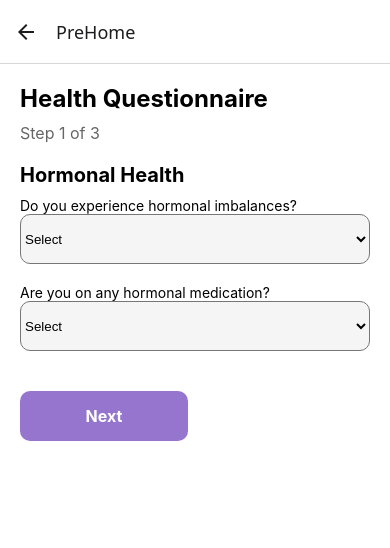
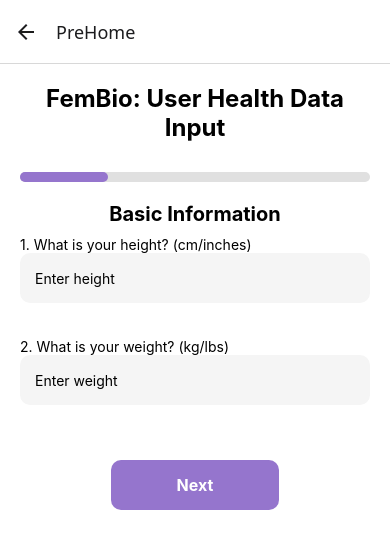
Before and after one commit to Purbasa2003/Wellio_Medi-Connect, a React Native app: screen /PreHome in a window 390 px wide. Shown: the top 548 px of the page. Built offline with nearby package versions, Linux system fonts and the light colour scheme.

Commit message:
Added and modified the questionnaire

```diff
--- a/app/PreHomeScreen.jsx
+++ b/app/PreHomeScreen.jsx
@@ -1,5 +1,5 @@
 import React, { useState } from 'react';
-import { View, Text, TouchableOpacity, StyleSheet, ScrollView } from 'react-native';
+import { View, Text, TouchableOpacity, StyleSheet, ScrollView, TextInput } from 'react-native';
 import { useForm, Controller } from 'react-hook-form';
 import { Picker } from '@react-native-picker/picker';
 
@@ -8,7 +8,7 @@
   const [step, setStep] = useState(1);
 
   const onSubmit = (data) => {
-    console.log('User Health Data:', data);
+    console.log('FemBio: User Health Data:', data);
     // Save data to backend/database
     navigation.navigate('Home'); // Navigate to Home screen after submission
   };
@@ -18,13 +18,54 @@
       case 1:
         return (
           <>
-            <Text style={styles.sectionTitle}>Hormonal Health</Text>
+            <Text style={styles.sectionTitle}>Basic Information</Text>
+
             <Controller
               control={control}
-              name="hormonalImbalance"
+              name="height"
               render={({ field: { onChange, value } }) => (
                 <View style={styles.question}>
-                  <Text>Do you experience hormonal imbalances?</Text>
+                  <Text>1. What is your height? (cm/inches)</Text>
+                  <TextInput
+                    style={styles.input}
+                    placeholder="Enter height"
+                    value={value}
+                    onChangeText={onChange}
+                    keyboardType="numeric"
+                  />
+                </View>
+              )}
+            />
+
+            <Controller
+              control={control}
+              name="weight"
+              render={({ field: { onChange, value } }) => (
+                <View style={styles.question}>
+                  <Text>2. What is your weight? (kg/lbs)</Text>
+                  <TextInput
+                    style={styles.input}
+                    placeholder="Enter weight"
+                    value={value}
+                    onChangeText={onChange}
+                    keyboardType="numeric"
+                  />
+                </View>
+              )}
+            />
+          </>
+        );
+      case 2:
+        return (
+          <>
+            <Text style={styles.sectionTitle}>Menstrual Cycle</Text>
+
+            <Controller
+              control={control}
+              name="hasMenstrualCycle"
+              render={({ field: { onChange, value } }) => (
+                <View style={styles.question}>
+                  <Text>1. Do you currently have a menstrual cycle?</Text>
                   <Picker
                     selectedValue={value}
                     onValueChange={onChange}
@@ -37,12 +78,100 @@
                 </View>
               )}
             />
+
             <Controller
               control={control}
-              name="hormonalMedication"
+              name="lastPeriodDate"
               render={({ field: { onChange, value } }) => (
                 <View style={styles.question}>
-                  <Text>Are you on any hormonal medication?</Text>
+                  <Text>2. When was the start date of your last period?</Text>
+                  <TextInput
+                    style={styles.input}
+                    placeholder="Enter date (YYYY-MM-DD)"
+                    value={value}
+                    onChangeText={onChange}
+                  />
+                </View>
+              )}
+            />
+
+            <Controller
+              control={control}
+              name="periodDuration"
+              render={({ field: { onChange, value } }) => (
+                <View style={styles.question}>
+                  <Text>3. How many days does your period usually last?</Text>
+                  <Picker
+                    selectedValue={value}
+                    onValueChange={onChange}
+                    style={styles.picker}
+                  >
+                    <Picker.Item label="Select" value="" />
+                    {Array.from({ length: 10 }, (_, i) => (
+                      <Picker.Item key={i + 1} label={`${i + 1} days`} value={i + 1} />
+                    ))}
+                  </Picker>
+                </View>
+              )}
+            />
+
+            <Controller
+              control={control}
+              name="periodSymptoms"
+              render={({ field: { onChange, value } }) => (
+                <View style={styles.question}>
+                  <Text>4. What symptoms do you experience during your period?</Text>
+                  <Picker
+                    selectedValue={value}
+                    onValueChange={onChange}
+                    style={styles.picker}
+                  >
+                    <Picker.Item label="Select" value="" />
+                    <Picker.Item label="Cramps" value="Cramps" />
+                    <Picker.Item label="Heavy Bleeding" value="Heavy Bleeding" />
+                    <Picker.Item label="Bloating" value="Bloating" />
+                    <Picker.Item label="Mood Swings" value="Mood Swings" />
+                    <Picker.Item label="Breast Tenderness" value="Breast Tenderness" />
+                    <Picker.Item label="Nausea" value="Nausea" />
+                  </Picker>
+                </View>
+              )}
+            />
+
+            <Controller
+              control={control}
+              name="diagnosedConditions"
+              render={({ field: { onChange, value } }) => (
+                <View style={styles.question}>
+                  <Text>5. Have you ever been diagnosed with:</Text>
+                  <Picker
+                    selectedValue={value}
+                    onValueChange={onChange}
+                    style={styles.picker}
+                  >
+                    <Picker.Item label="Select" value="" />
+                    <Picker.Item label="PCOS" value="PCOS" />
+                    <Picker.Item label="Endometriosis" value="Endometriosis" />
+                    <Picker.Item label="Thyroid Issues" value="Thyroid Issues" />
+                    <Picker.Item label="Hormonal Imbalance" value="Hormonal Imbalance" />
+                    <Picker.Item label="None" value="None" />
+                  </Picker>
+                </View>
+              )}
+            />
+          </>
+        );
+      case 3:
+        return (
+          <>
+            <Text style={styles.sectionTitle}>Pregnancy</Text>
+
+            <Controller
+              control={control}
+              name="tryingToConceive"
+              render={({ field: { onChange, value } }) => (
+                <View style={styles.question}>
+                  <Text>1. Are you actively trying to conceive?</Text>
                   <Picker
                     selectedValue={value}
                     onValueChange={onChange}
@@ -55,38 +184,60 @@
                 </View>
               )}
             />
-          </>
-        );
-      case 2:
-        return (
-          <>
-            <Text style={styles.sectionTitle}>Menstrual Cycle</Text>
+
             <Controller
               control={control}
-              name="cycleLength"
+              name="weeksPregnant"
               render={({ field: { onChange, value } }) => (
                 <View style={styles.question}>
-                  <Text>What is the average length of your menstrual cycle?</Text>
+                  <Text>2. How many weeks along are you?</Text>
                   <Picker
                     selectedValue={value}
                     onValueChange={onChange}
                     style={styles.picker}
                   >
                     <Picker.Item label="Select" value="" />
-                    <Picker.Item label="21-25 days" value="21-25" />
-                    <Picker.Item label="26-30 days" value="26-30" />
-                    <Picker.Item label="31-35 days" value="31-35" />
-                    <Picker.Item label="35+ days" value="35+" />
+                    {Array.from({ length: 40 }, (_, i) => (
+                      <Picker.Item key={i + 1} label={`${i + 1} weeks`} value={i + 1} />
+                    ))}
                   </Picker>
                 </View>
               )}
             />
+
             <Controller
               control={control}
-              name="irregularPeriods"
+              name="pregnancyComplications"
               render={({ field: { onChange, value } }) => (
                 <View style={styles.question}>
-                  <Text>Do you experience irregular periods?</Text>
+                  <Text>3. Have you had any complications in previous pregnancies?</Text>
+                  <Picker
+                    selectedValue={value}
+                    onValueChange={onChange}
+                    style={styles.picker}
+                  >
+                    <Picker.Item label="Select" value="" />
+                    <Picker.Item label="Miscarriage" value="Miscarriage" />
+                    <Picker.Item label="Gestational Diabetes" value="Gestational Diabetes" />
+                    <Picker.Item label="Preeclampsia" value="Preeclampsia" />
+                    <Picker.Item label="None" value="None" />
+                  </Picker>
+                </View>
+              )}
+            />
+          </>
+        );
+      case 4:
+        return (
+          <>
+            <Text style={styles.sectionTitle}>Mental Health</Text>
+
+            <Controller
+              control={control}
+              name="depressionAnxiety"
+              render={({ field: { onChange, value } }) => (
+                <View style={styles.question}>
+                  <Text>1. Have you ever been diagnosed with depression or anxiety?</Text>
                   <Picker
                     selectedValue={value}
                     onValueChange={onChange}
@@ -99,27 +250,42 @@
                 </View>
               )}
             />
-          </>
-        );
-      case 3:
-        return (
-          <>
-            <Text style={styles.sectionTitle}>Fitness Goals</Text>
+
             <Controller
               control={control}
-              name="fitnessGoals"
+              name="moodSwings"
               render={({ field: { onChange, value } }) => (
                 <View style={styles.question}>
-                  <Text>What are your primary fitness goals?</Text>
+                  <Text>2. Do you experience mood swings frequently?</Text>
                   <Picker
                     selectedValue={value}
                     onValueChange={onChange}
                     style={styles.picker}
                   >
                     <Picker.Item label="Select" value="" />
-                    <Picker.Item label="Weight Loss" value="Weight Loss" />
-                    <Picker.Item label="Muscle Gain" value="Muscle Gain" />
-                    <Picker.Item label="General Fitness" value="General Fitness" />
+                    <Picker.Item label="Yes" value="Yes" />
+                    <Picker.Item label="No" value="No" />
+                  </Picker>
+                </View>
+              )}
+            />
+
+            <Controller
+              control={control}
+              name="stressLevel"
+              render={({ field: { onChange, value } }) => (
+                <View style={styles.question}>
+                  <Text>3. How often do you feel overwhelmed or stressed?</Text>
+                  <Picker
+                    selectedValue={value}
+                    onValueChange={onChange}
+                    style={styles.picker}
+                  >
+                    <Picker.Item label="Select" value="" />
+                    <Picker.Item label="Rarely" value="Rarely" />
+                    <Picker.Item label="Sometimes" value="Sometimes" />
+                    <Picker.Item label="Often" value="Often" />
+                    <Picker.Item label="Always" value="Always" />
                   </Picker>
                 </View>
               )}
@@ -133,12 +299,24 @@
 
   return (
     <ScrollView contentContainerStyle={styles.container}>
-      <Text style={styles.title}>Health Questionnaire</Text>
-      <Text style={styles.subtitle}>Step {step} of 3</Text>
+      <Text style={styles.title}>FemBio: User Health Data Input</Text>
+
+      <View style={styles.progressBarContainer}>
+  <View style={[styles.progressBar, { width: `${(step / 4) * 100}%` }]} />
+</View>
 
       {renderStep()}
 
       <View style={styles.buttonContainer}>
+        {step === 1 ? (
+          <TouchableOpacity
+            style={styles.button}
+            onPress={() => setStep(step + 1)}
+          >
+            <Text style={styles.buttonText}>Next</Text>
+          </TouchableOpacity>
+        ) : (
+          <>
             {step > 1 && (
               <TouchableOpacity
                 style={styles.button}
@@ -147,7 +325,7 @@
                 <Text style={styles.buttonText}>Previous</Text>
               </TouchableOpacity>
             )}
-        {step < 3 ? (
+            {step < 4 ? (
               <TouchableOpacity
                 style={styles.button}
                 onPress={() => setStep(step + 1)}
@@ -161,6 +339,8 @@
               >
                 <Text style={styles.buttonText}>Submit</Text>
               </TouchableOpacity>
+            )}
+          </>
         )}
       </View>
     </ScrollView>
@@ -177,19 +357,42 @@
     fontSize: 24,
     fontWeight: 'bold',
     marginBottom: 10,
+    textAlign: 'center',
+  },
+  progressBarContainer: {
+    height: 10,
+    width: '100%',
+    backgroundColor: '#E0E0E0', // Background color of the progress bar
+    borderRadius: 5,
+    marginVertical: 20,
+  },
+  progressBar: {
+    height: '100%',
+    backgroundColor: '#9575CD', // Color of the filled part of the progress bar
+    borderRadius: 5,
   },
   subtitle: {
     fontSize: 16,
     color: '#666',
     marginBottom: 20,
+    textAlign: 'center',
   },
   sectionTitle: {
     fontSize: 20,
     fontWeight: 'bold',
     marginBottom: 10,
+    textAlign: 'center',
   },
   question: {
     marginBottom: 20,
+  },
+  input: {
+    height: 50,
+    width: '100%',
+    backgroundColor: '#F5F5F5',
+    borderRadius: 10,
+    paddingLeft: 15,
+    marginBottom: 15,
   },
   picker: {
     height: 50,
@@ -199,7 +402,7 @@
   },
   buttonContainer: {
     flexDirection: 'row',
-    justifyContent: 'space-between',
+    justifyContent: 'center',
     marginTop: 20,
   },
   button: {
```
Lines whose indentation alone changed are shown as unchanged.
